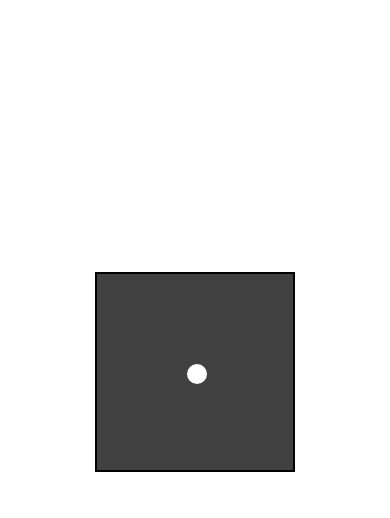
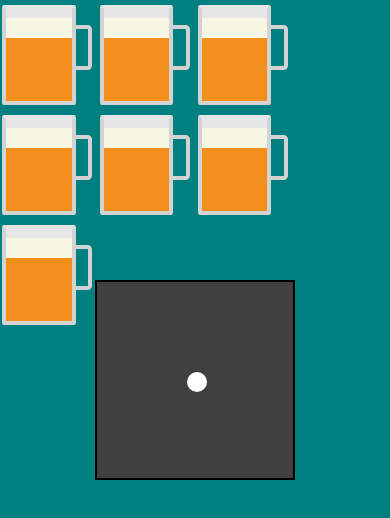
Before and after one commit to KorbFeder/DiceGame, a React Native app: screen / in a window 390 px wide. Shown: the top 518 px of the page. Built offline with nearby package versions, Linux system fonts and the light colour scheme.

Commit message:
Css Beer cup with percentage as argument

```diff
--- a/App.tsx
+++ b/App.tsx
@@ -1,6 +1,7 @@
 import React from 'react';
 import { StyleSheet, Text, View, TouchableWithoutFeedback } from 'react-native';
 import DiceRoll from './components/DiceRoll';
+import BeerMug from './components/BeerMug';
 
 export default function App() {
   const onRollFinished = (result: number) => {
@@ -8,6 +9,15 @@ export default function App() {
   }
   return (
     <View style={styles.container}>
+      <View style={styles.beerStatus}>
+        <BeerMug percentageFilled={90}></BeerMug>
+        <BeerMug percentageFilled={90}></BeerMug>
+        <BeerMug percentageFilled={90}></BeerMug>
+        <BeerMug percentageFilled={90}></BeerMug>
+        <BeerMug percentageFilled={90}></BeerMug>
+        <BeerMug percentageFilled={90}></BeerMug>
+        <BeerMug percentageFilled={90}></BeerMug>
+      </View>
       <DiceRoll onRollFinished={onRollFinished}></DiceRoll>
     </View>
   );
@@ -16,8 +26,11 @@ export default function App() {
 const styles = StyleSheet.create({
   container: {
     flex: 1,
-    backgroundColor: '#fff',
-    alignItems: 'center',
-    justifyContent: 'center',
+    backgroundColor: 'teal',
   },
+  beerStatus: {
+    display: 'flex',
+    flexDirection: 'row',
+    flexWrap: 'wrap',
+  }
 });
--- /dev/null
+++ b/components/BeerMug.tsx
@@ -0,0 +1,55 @@
+import React, { useState, useEffect } from 'react';
+import { StyleSheet, Text, View, TouchableWithoutFeedback, TouchableHighlight, TouchableOpacity } from 'react-native';
+
+
+const cupHeight: number = 100;
+const cupWidth: number = cupHeight * 0.735;
+
+export default function BeerMug({percentageFilled}) {
+    return (
+            <View style={styles.container}>
+                <View style={styles.handle}></View>
+                <View style={[styles.beer, {height: percentageFilled + '%'}]}></View>
+            </View>
+    );
+}
+
+
+const styles = StyleSheet.create({
+    container: {
+        backgroundColor: 'rgba(230, 230, 230, 1.0)',
+        marginRight: 0.3 * cupWidth,
+        marginLeft: 0.03 * cupWidth,
+        marginBottom: 0.05 * cupHeight,
+        marginTop: 0.05 * cupHeight,
+        width: cupWidth,
+        height: cupHeight,
+        position: 'relative',
+        borderColor: 'lightgrey',
+        borderWidth: 0.06 * cupWidth,
+        borderStyle: 'solid',
+        borderTopColor: 'transparent',
+        borderRadius: 0.06 * cupWidth / 2,
+    },
+    handle: {
+        top: 0.22 * cupWidth,
+        position: 'absolute',
+        right: -0.28 * cupWidth,
+        width: 0.28 * cupWidth,
+        height: 0.45 * cupHeight,
+        borderWidth: 0.06 * cupWidth,
+        borderStyle: 'solid',
+        borderColor: 'lightgrey',
+        borderRadius: 0.06 * cupWidth
+
+    },
+    beer: {
+        position: 'absolute',
+        width: '100%',
+        bottom: 0,
+        borderTopColor: 'rgba(246, 246, 227, 1.0)',
+        borderTopWidth: 0.2 * cupHeight,
+        borderStyle: 'solid',
+        backgroundColor: '#f28e1c',
+    }
+});
```
